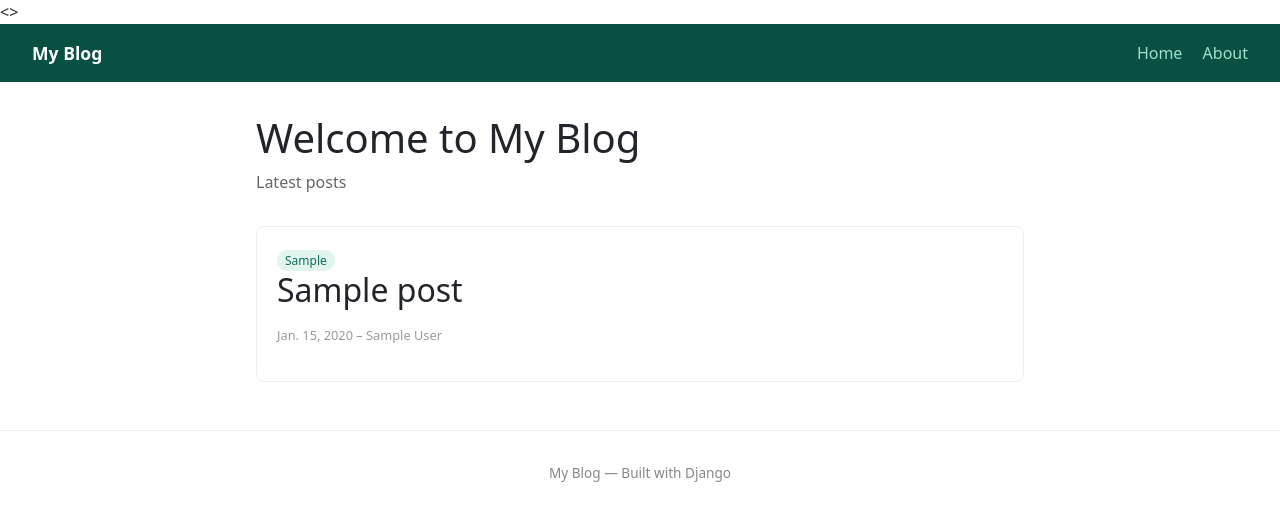
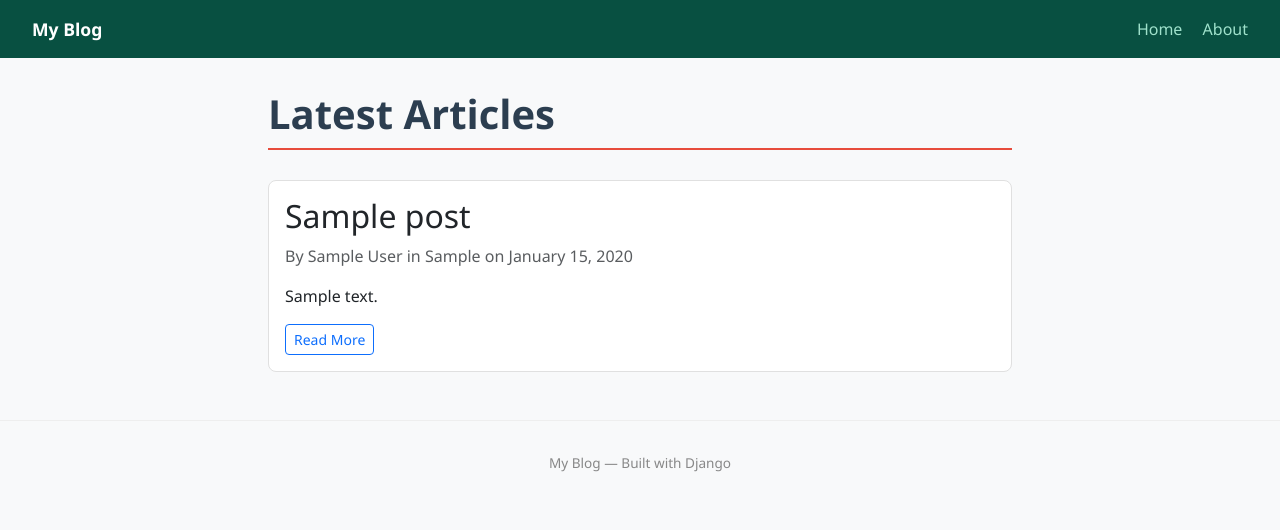
Before and after one commit to Lynxars/django-fundamentals, a Django app: page / in a window 1280 px wide. Shown: the top 530 px of the page. Run offline with Django 5.2, Linux system fonts and the light colour scheme; tables that the repository leaves empty hold one stand-in row (values such as "Sample post").

Commit message:
Configure static files and add custom CSS styles

```diff
--- a/blog/templates/blog/base.html
+++ b/blog/templates/blog/base.html
@@ -1,6 +1,9 @@
+<!-- 1. ALWAYS load static at the absolute top of the template -->
+{% load static %}
+{% load static %}
 <!DOCTYPE html>
 <html lang="en">
-<>
+<head>
   <meta charset="UTF-8">
   <meta name="viewport" content="width=device-width, initial-scale=1.0">
   <title>{% block title %}My Blog{% endblock %}</title>
@@ -16,7 +19,12 @@
     footer { text-align: center; padding: 2rem; color: #888; font-size: 0.85rem;
             border-top: 1px solid #eee; margin-top: 3rem; }
   </style>
+
+  <!-- Bootstrap CSS (CDN) -->
   <link href="https://cdn.jsdelivr.net/npm/bootstrap@5.3.3/dist/css/bootstrap.min.css" rel="stylesheet">
+
+  <!-- 2. Link your custom local stylesheet -->
+  <link rel="stylesheet" href="{% static 'css/style.css' %}">
 </head>
 <body>
 
@@ -29,8 +37,10 @@
   </nav>
 
   <main>
-    {% block content %}
-    {% endblock %}
+    <div class="container my-4">
+      {% block content %}
+      {% endblock %}
+    </div>
   </main>
 
   <footer>
--- a/blog/templates/blog/home.html
+++ b/blog/templates/blog/home.html
@@ -1,29 +1,20 @@
-{% extends 'blog/base.html' %}  ← must be line 1, no whitespace before it
+{% extends 'blog/base.html' %}
 
 {% block title %}Home — My Blog{% endblock %}
 
 {% block content %}
-
-  <h1>Welcome to My Blog</h1>
-  <p style="color: #666; margin: 0.5rem 0 2rem;">Latest posts</p>
+  <h1 class="blog-title-header">Latest Articles</h1>
 
   {% for post in posts %}
-    <div style="border: 1px solid #eee; border-radius: 8px;
-            padding: 1.25rem; margin-bottom: 1rem;">
-      <span style="font-size: 0.75rem; background: #E1F5EE;
-             color: #0F6E56; padding: 2px 8px; border-radius: 20px;">
-        {{ post.category }}
-      </span>
-      <a href="{% url 'blog:post_detail' post.slug %}" style="text-decoration:none;color:inherit;">
+    <div class="card my-3 blog-card"> <!-- Added custom blog-card class -->
+      <div class="card-body">
         <h2>{{ post.title }}</h2>
-      </a>
-      <p style="color: #555; line-height: 1.6;">{{ post.excerpt }}</p>
-      <p style="font-size: 0.8rem; color: #999; margin-top: 0.75rem;">
-        {{ post.created_at|date:"N j, Y" }} – {{ post.author }}
-      </p>
+        <p class="text-muted">By {{ post.author }} in {{ post.category }} on {{ post.created_at|date:"F d, Y" }}</p>
+        <p>{{ post.body|truncatechars:150 }}</p>
+        <a href="{% url 'blog:post_detail' slug=post.slug %}" class="btn btn-outline-primary btn-sm">Read More</a>
+      </div>
     </div>
-  {% empty %}  ← renders this if posts list is empty
-    <p>No posts yet.</p>
+  {% empty %}
+    <p>No blog posts have been published yet.</p>
   {% endfor %}
-
 {% endblock %}
--- /dev/null
+++ b/static/css/style.css
@@ -0,0 +1,27 @@
+/* static/css/style.css */
+
+body {
+    background-color: #f8f9fa;
+    font-family: 'Segoe UI', Tahoma, Geneva, Verdana, sans-serif;
+}
+
+.blog-title-header {
+    color: #2c3e50;
+    font-weight: 700;
+    border-bottom: 2px solid #e74c3c;
+    padding-bottom: 10px;
+    margin-bottom: 30px;
+}
+
+/* Card hover animation */
+.blog-card {
+    transition: transform 0.2s ease-in-out, box-shadow 0.2s ease-in-out;
+    border: 1px solid #e0e0e0;
+    border-radius: 8px;
+}
+
+.blog-card:hover {
+    transform: translateY(-4px);   /* lifts card up slightly */
+    box-shadow: 0 8px 16px rgba(0,0,0,0.1);
+    background-color: #ffffff;
+}
```
Also changed, not shown: myblog/settings.py (+10 -0 lines).
